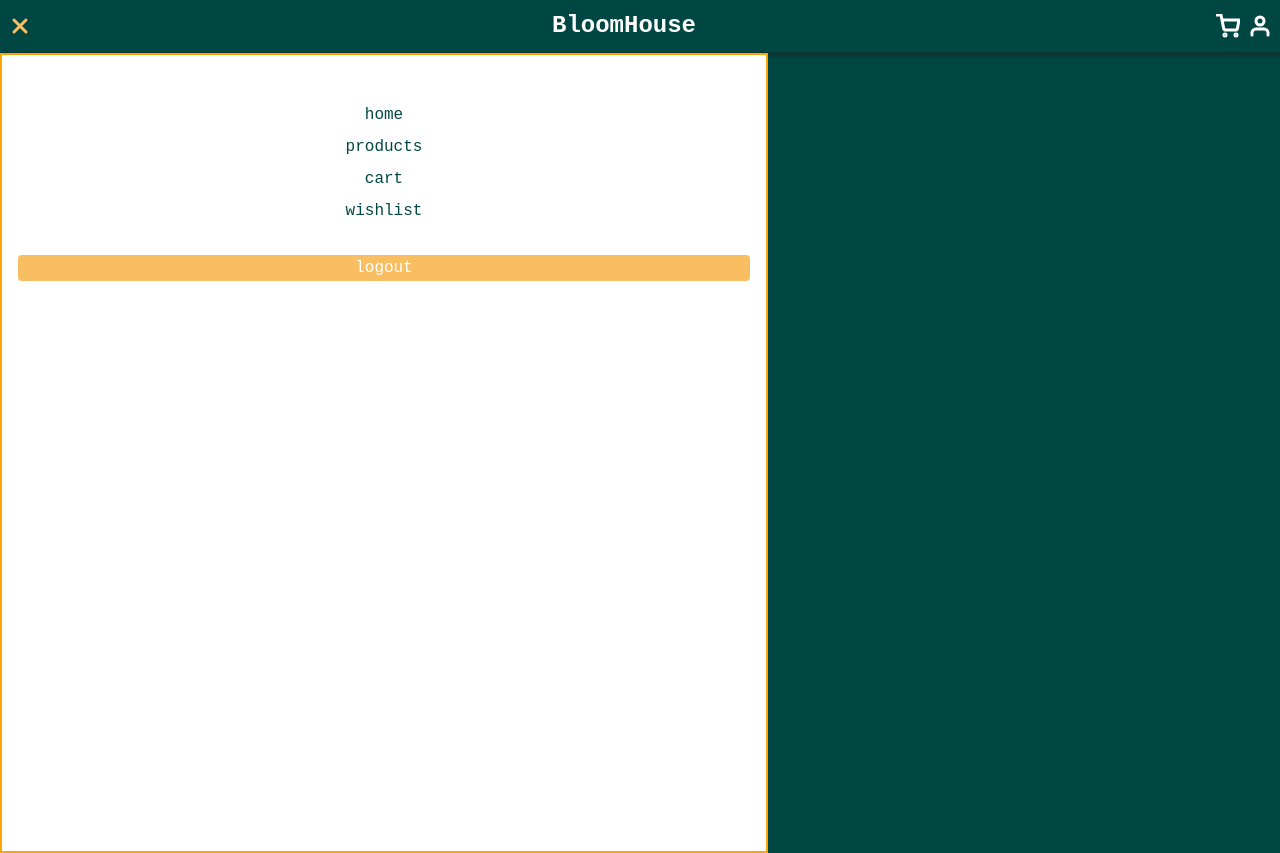
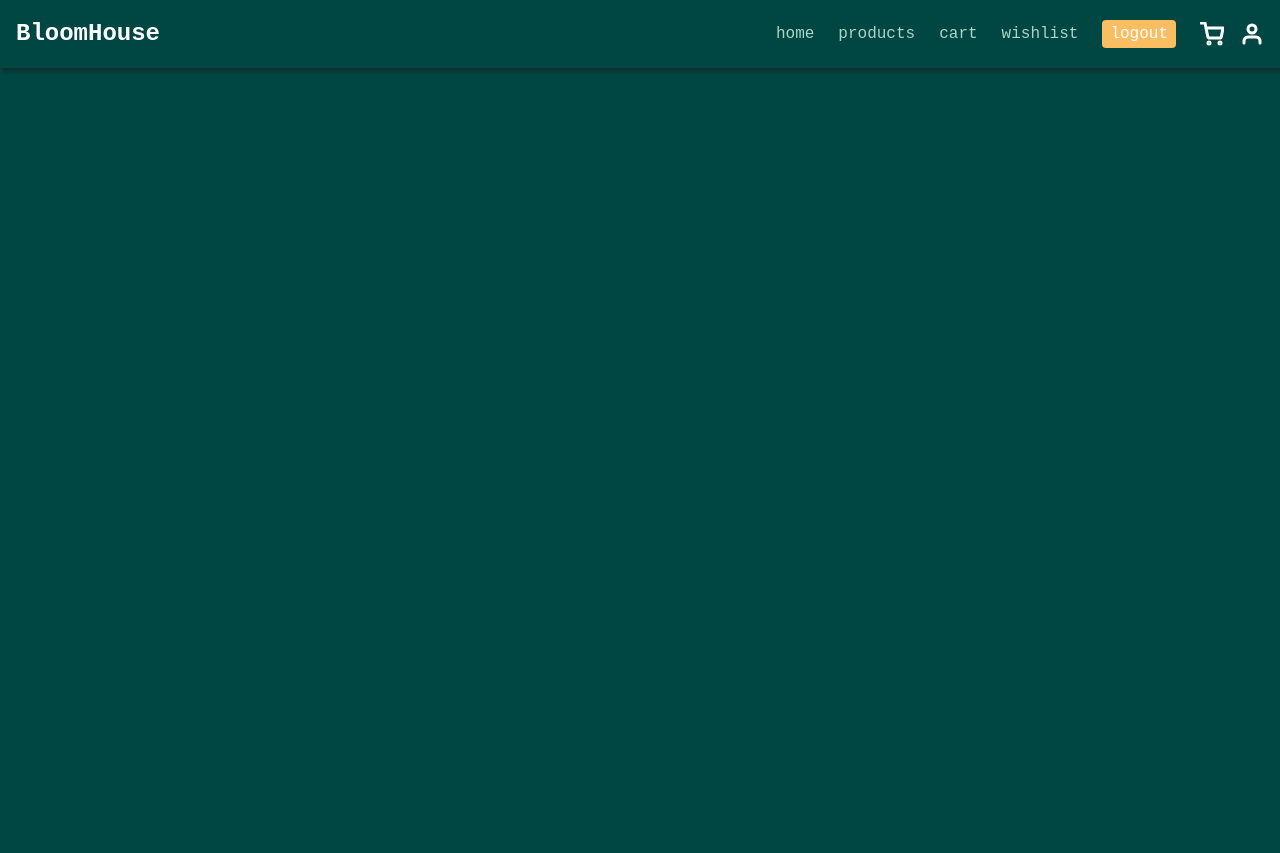
Before and after one commit to jay-rajput30/bloom-house, a React (Vite) app: page / in a window 1280 px wide. After the commit the page ends 800 px from the top, so only its background shows below. Built offline with nearby package versions, Linux system fonts and the light colour scheme; a web font is replaced by a local one.

Commit message:
feat: added desktop navbar

```diff
--- a/package.json
+++ b/package.json
@@ -1,5 +1,6 @@
 {
   "dependencies": {
+    "axios": "^1.4.0",
     "react": "^18.2.0",
     "react-dom": "^18.2.0",
     "react-feather": "^2.0.10",
--- /dev/null
+++ b/src/components/Navbar/DesktopNavbar/DesktopNavbar.jsx
@@ -0,0 +1,23 @@
+import React from "react";
+import "./index.css";
+import { ShoppingCart, User } from "react-feather";
+function DesktopNavbar() {
+  return (
+    <nav className="desktop-navbar">
+      <h2>BloomHouse</h2>
+      <ul className="nav-items">
+        <li>home</li>
+        <li>products</li>
+        <li>cart</li>
+        <li>wishlist</li>
+      </ul>
+      <button className="logout-button">logout</button>
+      <div className="icon-container">
+        <ShoppingCart color="hsl(60, 100%, 100%)" strokeWidth="3" />
+        <User color="hsl(60, 100%, 100%)" strokeWidth="3" />
+      </div>
+    </nav>
+  );
+}
+
+export default DesktopNavbar;
--- a/src/components/Navbar/DesktopNavbar/index.css
+++ b/src/components/Navbar/DesktopNavbar/index.css
@@ -0,0 +1,35 @@
+.desktop-navbar {
+  display: none;
+}
+
+@media screen and (min-width: 378px) {
+  .desktop-navbar {
+    display: flex;
+    flex-direction: row;
+    justify-content: center;
+    align-items: center;
+    gap: 24px;
+    padding: 1rem;
+    box-shadow: 2px 4px 4px var(--color-shadow);
+  }
+  .desktop-navbar button {
+    background-color: var(--color-button-background);
+    border: none;
+    border-radius: 4px;
+    color: white;
+    padding: 0.1rem 0.5rem;
+    font-size: var(--font-length-md1);
+  }
+  .icon-container {
+    display: flex;
+    gap: 16px;
+  }
+
+  .nav-items {
+    display: flex;
+    gap: 24px;
+    justify-content: center;
+    align-items: center;
+    margin-left: auto;
+  }
+}
--- a/src/components/Navbar/MobileNavbar/MobileNavbar.jsx
+++ b/src/components/Navbar/MobileNavbar/MobileNavbar.jsx
@@ -3,26 +3,32 @@ import { Menu, ShoppingCart, User, X } from "react-feather";
 import "./index.css";
 import SideNav from "../../SideNav/SideNav";
 function MobileNavbar() {
-  const [sideNavActive, setSideNavActive] = useState(true);
+  const [sideNavActive, setSideNavActive] = useState(false);
 
   const sidenavBtnClickHandler = () => {
     setSideNavActive((prev) => !prev);
   };
-  return (
-    <nav className="mobile-navbar">
-      {sideNavActive ? (
+
+  const mobileSideNav = sideNavActive ? (
     <X
       color="hsl(36, 93%, 68%)"
       strokeWidth="3"
       onClick={sidenavBtnClickHandler}
+      style={{ cursor: "pointer" }}
+      className="sidenav-icon"
     />
   ) : (
     <Menu
       color="hsl(36, 93%, 68%)"
       strokeWidth="3"
       onClick={sidenavBtnClickHandler}
+      style={{ cursor: "pointer" }}
+      className="sidenav-icon"
     />
-      )}
+  );
+  return (
+    <nav className="mobile-navbar">
+      {mobileSideNav}
       <h2>BloomHouse</h2>
       <div className="icon-container">
         <ShoppingCart color="hsl(60, 100%, 100%)" strokeWidth="3" />
--- a/src/components/Navbar/MobileNavbar/index.css
+++ b/src/components/Navbar/MobileNavbar/index.css
@@ -1,5 +1,5 @@
 .mobile-navbar {
-  padding: 0.5rem;
+  padding: 1rem;
   display: flex;
   justify-content: space-around;
   align-items: center;
@@ -10,10 +10,25 @@
 .mobile-navbar h2 {
   margin-right: auto;
   margin-left: auto;
-  font-variation-settings: "CRSV" 1, "MONO" 1, "CASL" 1;
+  font-variation-settings: "CRSV" 1, "MONO" 1;
 }
 
 .icon-container {
   display: flex;
-  gap: 8px;
+  gap: 16px;
 }
+
+@media screen and (min-width: 378px) {
+  .sidenav-icon {
+    display: none;
+  }
+  .mobile-navbar {
+    justify-content: space-between;
+    padding: 0.5rem 1rem;
+    display: none;
+  }
+
+  .mobile-navbar h2 {
+    margin-left: 0;
+  }
+}
--- a/src/components/SideNav/index.css
+++ b/src/components/SideNav/index.css
@@ -2,7 +2,6 @@
   position: absolute;
   top: 53px;
   left: 0px;
-  border: 2px solid orange;
   height: 100%;
   width: 60vw;
   padding: 3rem 1rem 1rem 1rem;
@@ -28,3 +27,9 @@
   border-radius: 4px;
   color: white;
 }
+
+@media screen and (min-width: 378px) {
+  .sidenav {
+    display: none;
+  }
+}
--- a/src/pages/HomePage/HomePage.jsx
+++ b/src/pages/HomePage/HomePage.jsx
@@ -1,10 +1,12 @@
 import React from "react";
 import MobileNavbar from "../../components/Navbar/MobileNavbar/MobileNavbar";
+import DesktopNavbar from "../../components/Navbar/DesktopNavbar/DesktopNavbar";
 
 function HomePage() {
   return (
     <div>
       <MobileNavbar />
+      <DesktopNavbar />
     </div>
   );
 }
--- a/src/style.css
+++ b/src/style.css
@@ -96,8 +96,13 @@ h6 {
   overflow-wrap: break-word;
 }
 ul,
-li {
+ol {
   list-style: none;
+}
+li:hover {
+  cursor: pointer;
+  font-weight: bold;
+  color: var(--color-button-background);
 }
 #root,
 #__next {
```
Also changed, not shown: 2 other files (tests, documents, lock files or other folders). Lines whose indentation alone changed are shown as unchanged.
